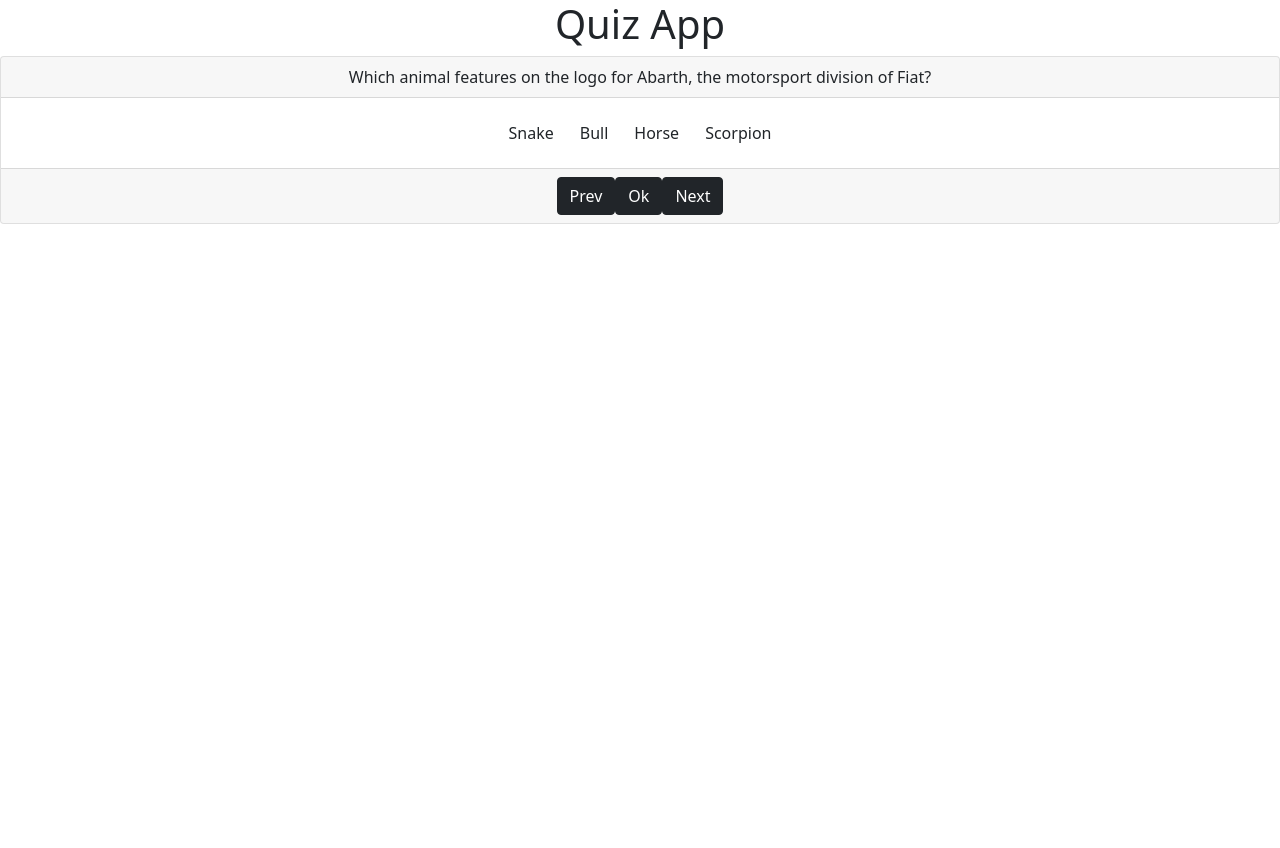
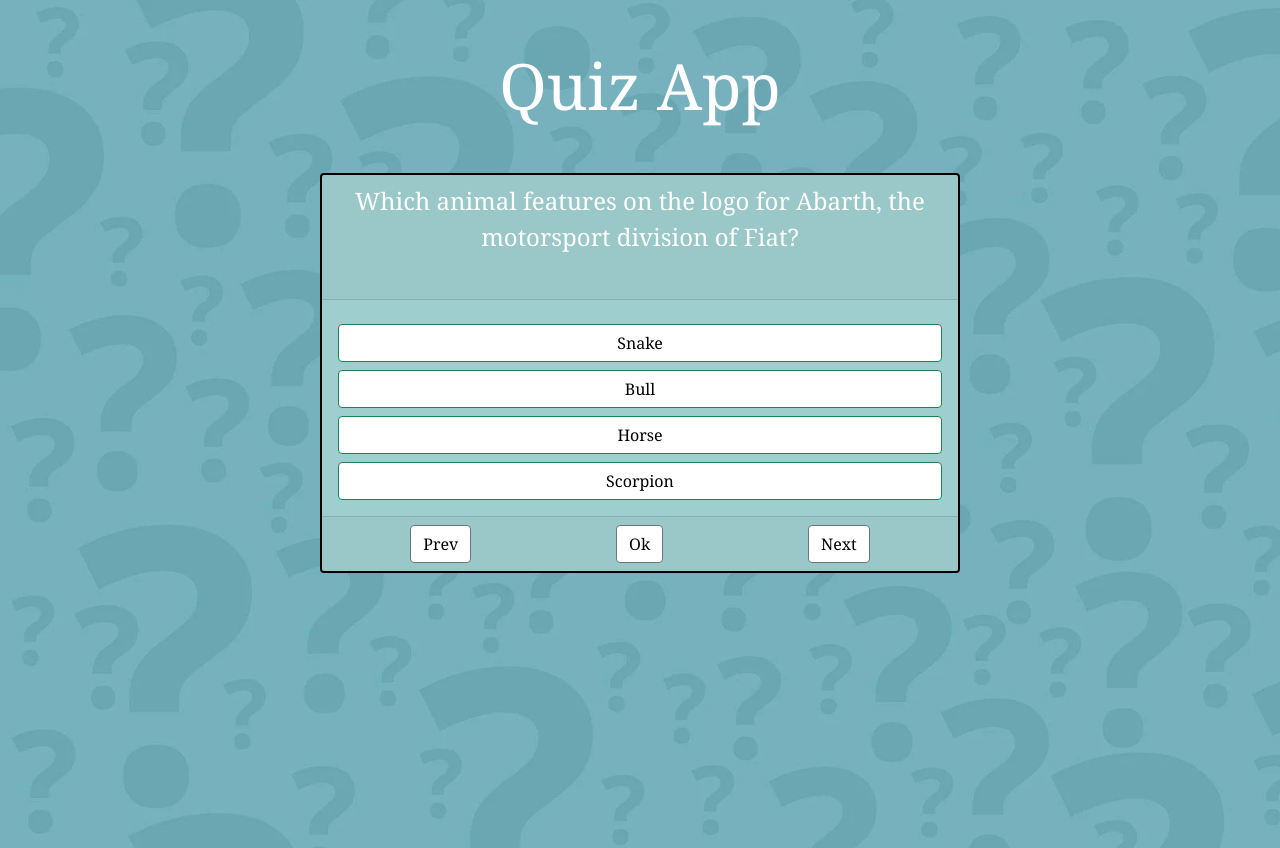
Before and after one commit to Mayankk7/frizquiz, a React (Create React App) app: page /quiz in a window 1280 px wide. Before the commit the page ends 800 px from the top, so only its background shows below. Built offline with nearby package versions, Linux system fonts and the light colour scheme.

Commit message:
applying styles

```diff
--- a/src/App.css
+++ b/src/App.css
@@ -1,5 +1,46 @@
+@import url('https://fonts.googleapis.com/css2?family=Josefin+Sans:wght@300;400&display=swap');
+
 .App {
   text-align: center;
+}
+
+body{
+  background: url(./bg.png);
+  height:100vh;
+  background-size: cover;
+  background-position: fixed;
+  background-repeat: no-repeat;
+  overflow:hidden;
+  font-family: Georgia, 'Times New Roman', Times, serif;
+}
+
+h1{
+  font-size: 4rem!important;
+  color:white!important;
+}
+
+.card-header{
+  font-size:1.5rem!important;
+  color:white;
+}
+
+.card{
+  background:  #9FCECE;
+  border:2px solid black!important;
+  height:50vh!important;
+}
+
+.card-body{
+  display: flex!important;
+  flex-direction: column!important;
+  justify-content: space-evenly!important;
+}
+
+button{
+  outline:none!important;
+  color:black!important;
+  background:white!important;
+
 }
 
 .App-logo {
@@ -36,3 +77,10 @@
     transform: rotate(360deg);
   }
 }
+
+@media (max-width:670px) {
+  .card-header{
+    font-size:1rem!important;
+  }
+
+}
--- a/src/components/Quiz.js
+++ b/src/components/Quiz.js
@@ -43,30 +43,33 @@ const Quiz = () => {
           return;
       }
       setselect(true);
-      const id =document.getElementById("btn"+`${index}`)
       if(selectedoption==data[currentques].correct_answer){
         setcorrect(true);
+        alert("Correct Answer");
         console.log("Correct");
-        id.classList.toggle('alert-success');
+
       }else{
           setcorrect(false)
+          alert("Incorrect Answer");
           console.log("Incorrect Selection");
-          id.classList.add('alert-danger');
+
       }
     }
 
     return (
 
         <div>
+        <div className='container mt-5'>
             <h1>Quiz App</h1>
-      <div class="card text-center">
-        <div class="card-header">
+        </div>
+      <div class="card text-center w-50 m-auto mt-5 ">
+        <div class="card-header h-50">
           {data[currentques].question}
         </div>
-        <div class="card-body">
+        <div class="card-body ">
           {data[currentques].options.map((option,idx) => {
             return (
-              <button className="btn" id={"btn"+`${idx}`} onClick={(e) => {
+              <button className="btn mt-2 btn-outline-success" id={"btn"+`${idx}`} onClick={(e) => {
                 selectedoption=option;
                 index=idx;
               }}>{option}</button>
@@ -74,10 +77,10 @@ const Quiz = () => {
           })
           }
         </div>
-        <div class="card-footer text-muted">
-          <button className='btn btn-dark' onClick={() => {prevques(); setcorrect(false);}}>Prev</button>
-          <button className='btn btn-dark mr-5' onClick={() => {showans(); }}>Ok</button>
-          <button className='btn btn-dark' onClick={() => {
+        <div class="card-footer d-flex justify-space-between">
+          <button className='btn btn-secondary m-auto' onClick={() => {prevques(); setcorrect(false);}}>Prev</button>
+          <button className='btn btn-secondary m-auto' onClick={() => {showans(); }}>Ok</button>
+          <button className='btn btn-secondary m-auto' onClick={() => {
               select ? (nextques()) : (alert("Please Select an option"))
           }}>Next</button>
         </div>
```
Also changed, not shown: src/bg.png (added).
